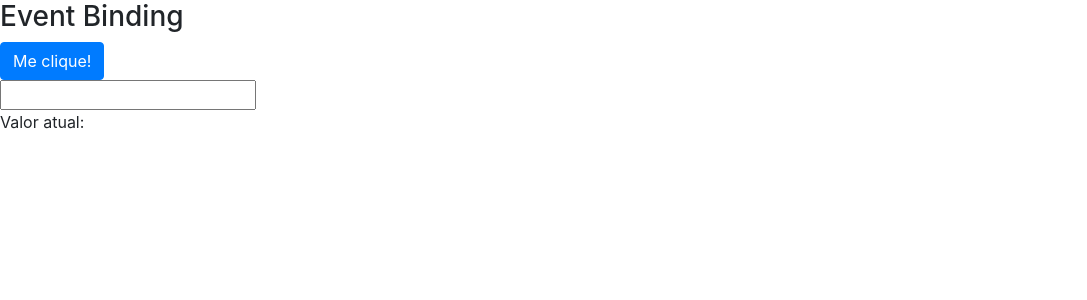
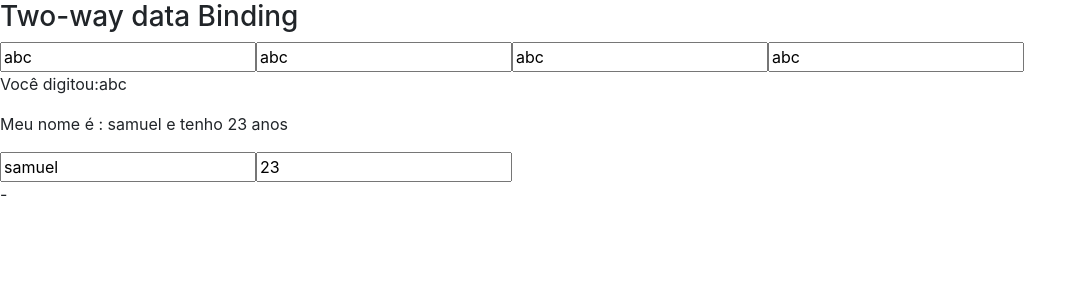
Before and after one commit to SamukaAlves000/angular-curso, an Angular app in the folder primeiro-projeto/: page / in a window 1280 px wide. Shown: the top 300 px of the page, without its empty margins (0-1087 px from the left). Built offline with nearby package versions, Linux system fonts and the light colour scheme.

Commit message:
Two-way data binding
Two-way data binding.
Obs: sempre que utilizamos a diretiva ngModel temos que declarar o FormsModule onde o componente for declarado,

```diff
--- a/primeiro-projeto/src/app/app.module.ts
+++ b/primeiro-projeto/src/app/app.module.ts
@@ -6,7 +6,7 @@
 import { MeuPrimeiro2Component } from './meu-primeiro2/meu-primeiro2.component';
 import { CursosModule } from './cursos/cursos.module';
 import { DataBindingComponent } from './data-binding/data-binding.component';
-
+import { FormsModule }   from '@angular/forms';
 @NgModule({
   declarations: [
     AppComponent,
@@ -16,7 +16,8 @@
   ],
   imports: [
     BrowserModule,
-    CursosModule
+    CursosModule,
+    FormsModule
   ],
   providers: [
 
--- a/primeiro-projeto/src/app/data-binding/data-binding.component.html
+++ b/primeiro-projeto/src/app/data-binding/data-binding.component.html
@@ -27,7 +27,7 @@
             </select>
 
         </div>
-    </article>-->
+    </article>
     <article>
         <h3>Event Binding</h3>
     <div>
@@ -37,6 +37,22 @@
         <input type="text" (keyup) ="onKeyUp($event)">
         <p>Valor atual: {{valorAtual}}</p>
     </div>
-    </article>
+    </article>-->
+    <article>
+        <h3>Two-way data Binding</h3>
+    <div>
 
+        <input type="text" [value] ="nome" (input) ="nome = $event.target.value">
+        <input type="text" [ngModel]="nome" (ngModelChange)="nome = $event">
+        <input type="text" [(ngModel)]="nome">
+        <input type="text" bindon-ngModel="nome">
+        <p>Você digitou:{{nome}}</p>
+
+        <div>
+            <p>Meu nome é : {{pessoa.nome}} e tenho {{pessoa.idade}} anos</p>
+            <input type="text" [(ngModel)]="pessoa.nome">
+            <input type="text" [(ngModel)]="pessoa.idade">
+        </div>
+    </div>
+    </article>-
 </section>
--- a/primeiro-projeto/src/app/data-binding/data-binding.component.ts
+++ b/primeiro-projeto/src/app/data-binding/data-binding.component.ts
@@ -10,7 +10,12 @@
   url : string = "https://loiane.training/"
   urlImagem = "http://lorempixel.com/400/200/nature/"
   valorAtual = ""
+  nome = "abc"
 
+  pessoa: any = {
+    nome: "samuel",
+    idade: 23
+  }
   constructor() { }
 
   getValor(){
```
